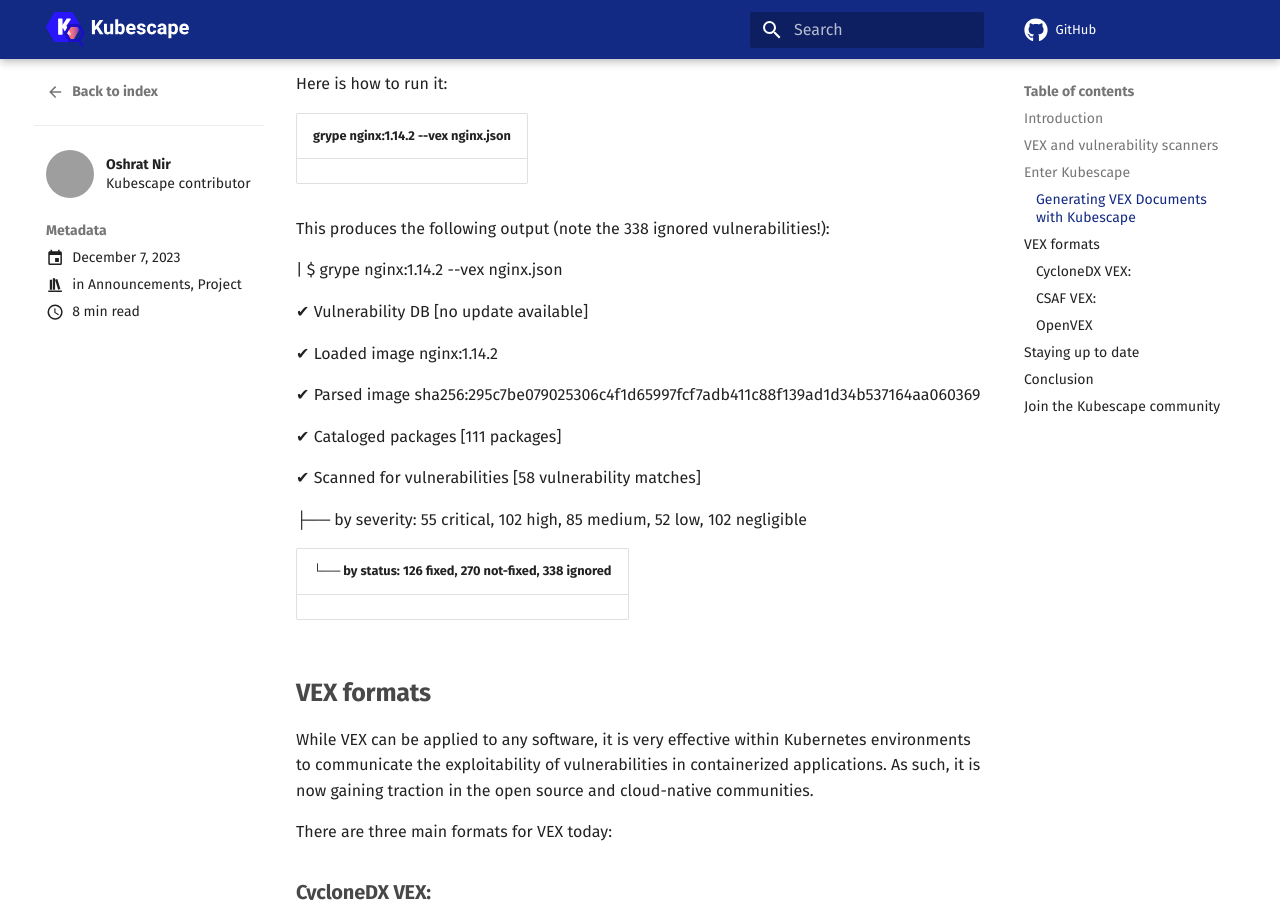
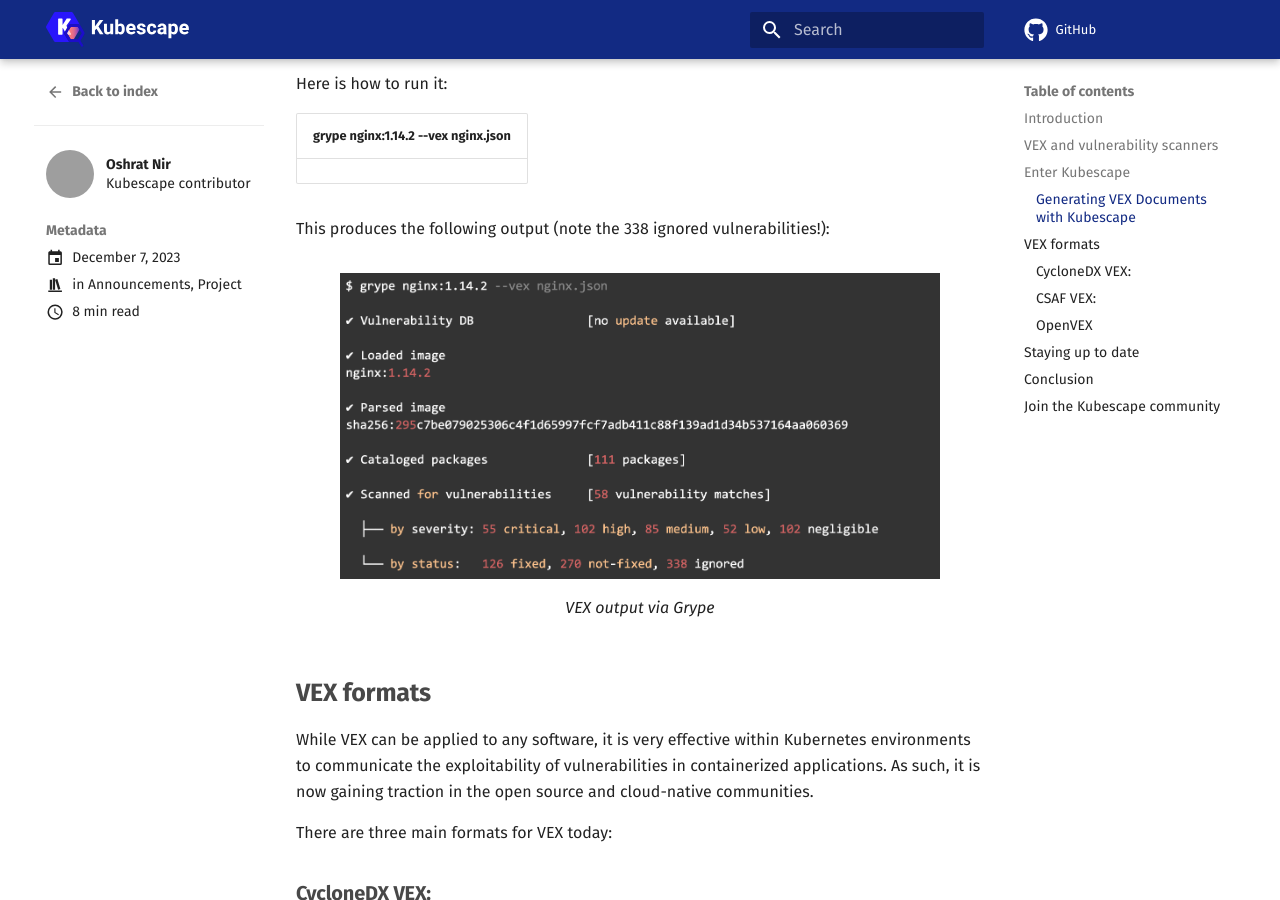
Before and after one commit to kubescape/kubescape.io, an MkDocs documentation site: the page built from docs/blog/posts/Kubescape-support-for-VEX-generation/kubescape-support-for-vex-generation.md, in a window 1280 px wide and 900 px high, scrolled down 3924 px. Built offline with MkDocs 1.6.1 and Material for MkDocs 9.7.7, drawn with Linux system fonts in a browser that asks for light colours; comment, search, counter and statistics services are not loaded; grey boxes are pictures that could not be loaded.

Commit message:
Swap Grype output from codeblock to image
Signed-off-by: Oshrat Nir <oshratn@armosec.io>

```diff
--- a/docs/blog/posts/Kubescape-support-for-VEX-generation/kubescape-support-for-vex-generation.md
+++ b/docs/blog/posts/Kubescape-support-for-VEX-generation/kubescape-support-for-vex-generation.md
@@ -113,22 +113,10 @@
 
 This produces the following output (note the 338 ignored vulnerabilities!):
 
-| $ grype nginx:1.14.2 --vex nginx.json
-
-✔ Vulnerability DB                [no update available]
-
-✔ Loaded image                                                                                                      nginx:1.14.2
-
-✔ Parsed image                                           sha256:295c7be079025306c4f1d65997fcf7adb411c88f139ad1d34b537164aa060369
-
-✔ Cataloged packages              [111 packages]
-
-✔ Scanned for vulnerabilities     [58 vulnerability matches]
-
-  ├── by severity: 55 critical, 102 high, 85 medium, 52 low, 102 negligible
-
-  └── by status:   126 fixed, 270 not-fixed, 338 ignored |
-| -- |
+<figure markdown>
+  ![VEX Output](output.png){ width="600" }
+  <figcaption>VEX output via Grype</figcaption>
+</figure>
 
 ## VEX formats
 
```
Also changed, not shown: docs/blog/posts/Kubescape-support-for-VEX-generation/output.png (added).
